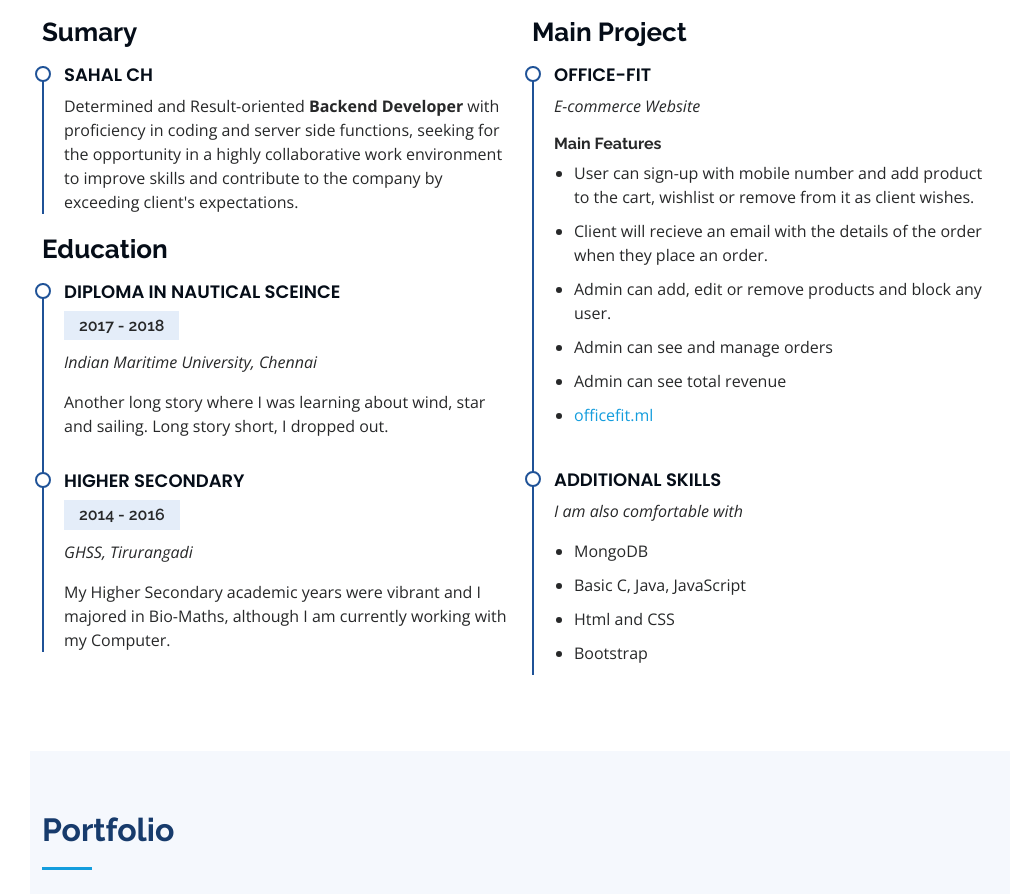
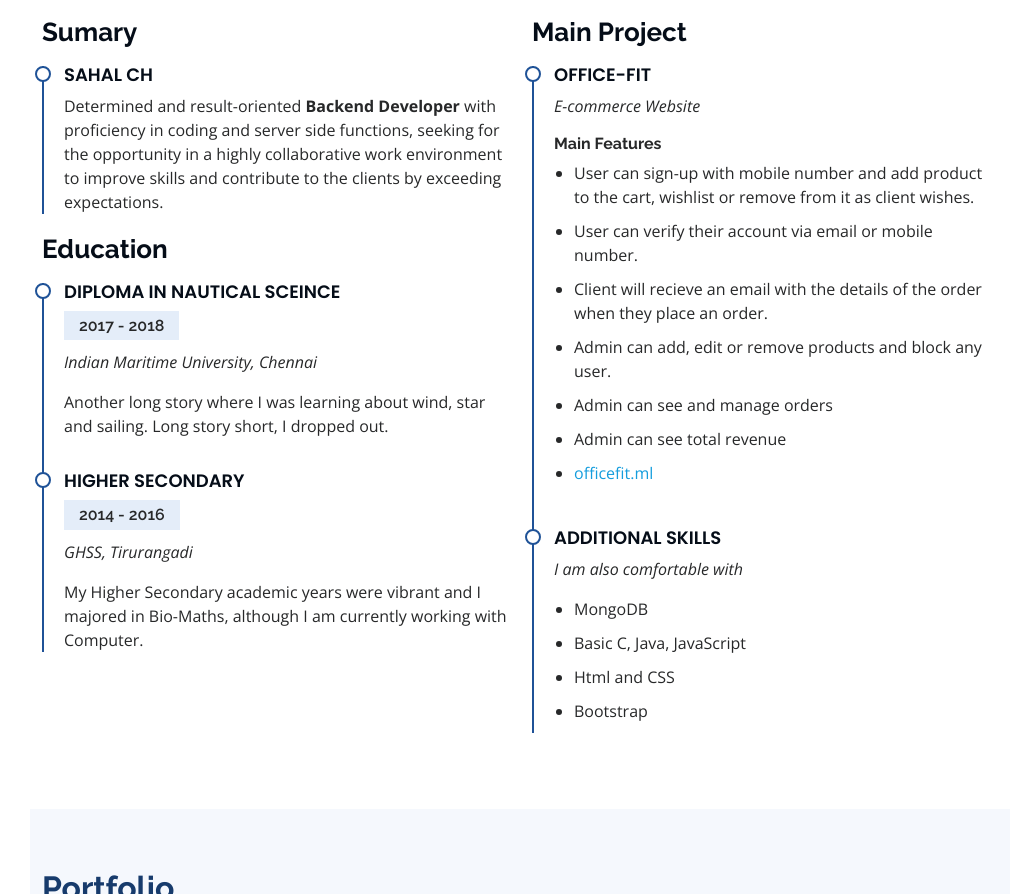
Before and after one commit to sahal-ch/Sahal-porfolio-website, a plain HTML site: page index.html in a window 1280 px wide. Shown: the part 2115-3009 px from the top of the page, without its empty margins (270-1280 px from the left). Drawn offline with nearby package versions, Linux system fonts and the light colour scheme.

Commit message:
Fixed Grammar errors

```diff
--- a/index.html
+++ b/index.html
@@ -352,7 +352,7 @@
             <h3 class="resume-title">Sumary</h3>
             <div class="resume-item pb-0">
               <h4>Sahal CH</h4>
-              <p>Determined and Result-oriented <strong>Backend Developer</strong> with proficiency in coding and server side functions, seeking for the opportunity in a highly collaborative work environment to improve skills and contribute to the company by exceeding client's expectations.</p>
+              <p>Determined and result-oriented <strong>Backend Developer</strong> with proficiency in coding and server side functions, seeking for the opportunity in a highly collaborative work environment to improve skills and contribute to the clients by exceeding expectations.</p>
             </div>
 
             <h3 class="resume-title">Education</h3>
@@ -370,8 +370,7 @@
               <p><em>GHSS, Tirurangadi</em></p>
               <p>
                 My Higher Secondary academic years were vibrant and I majored
-                in Bio-Maths, although I am currently working with my
-                Computer.
+                in Bio-Maths, although I am currently working with Computer.
               </p>
             </div>
 
@@ -385,6 +384,7 @@
               <h6><strong>Main Features</strong></h6>
               <ul>
                 <li>User can sign-up with mobile number and add product to the cart, wishlist or remove from it as client wishes.</li>
+                <li>User can verify their account via email or mobile number.</li>
                 <li>Client will recieve an email with the details of the order when they place an order.</li>
                 <li>Admin can add, edit or remove products and block any user.</li>
                 <li>Admin can see and manage orders</li>
```
